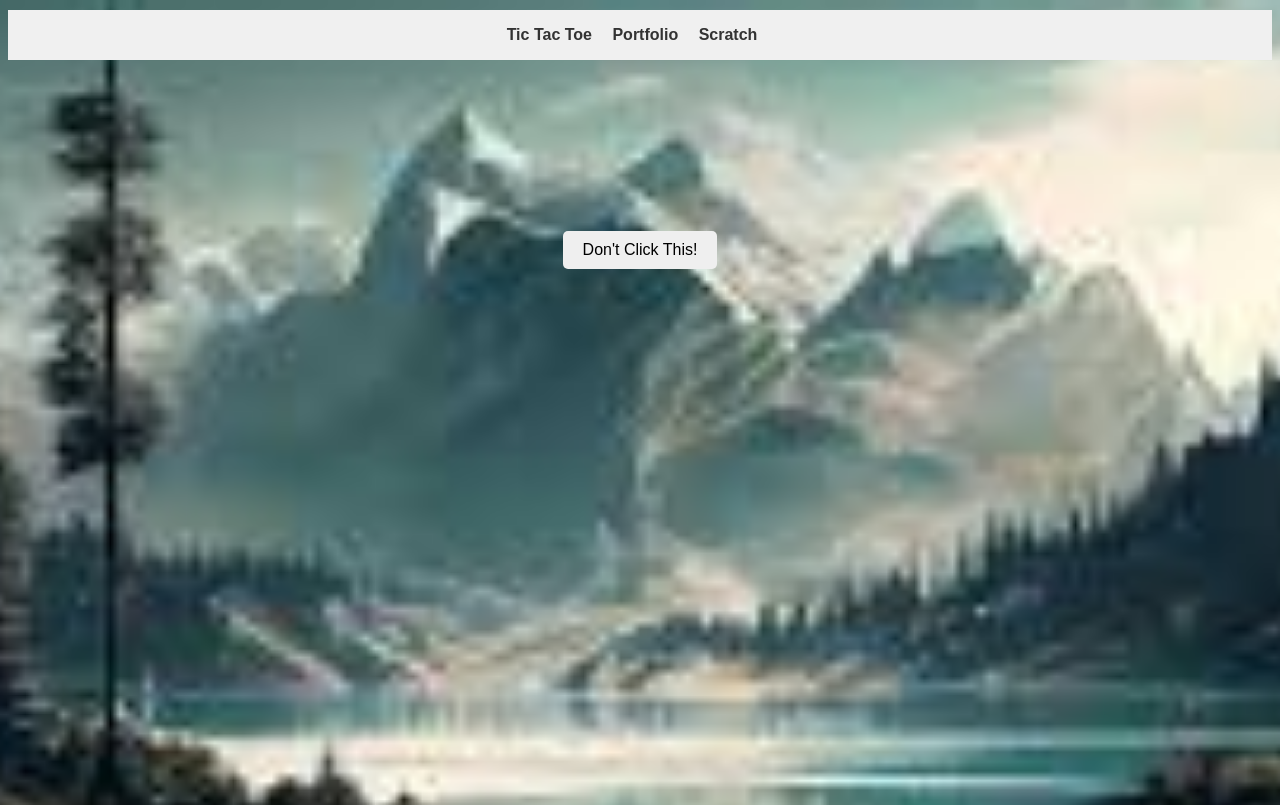
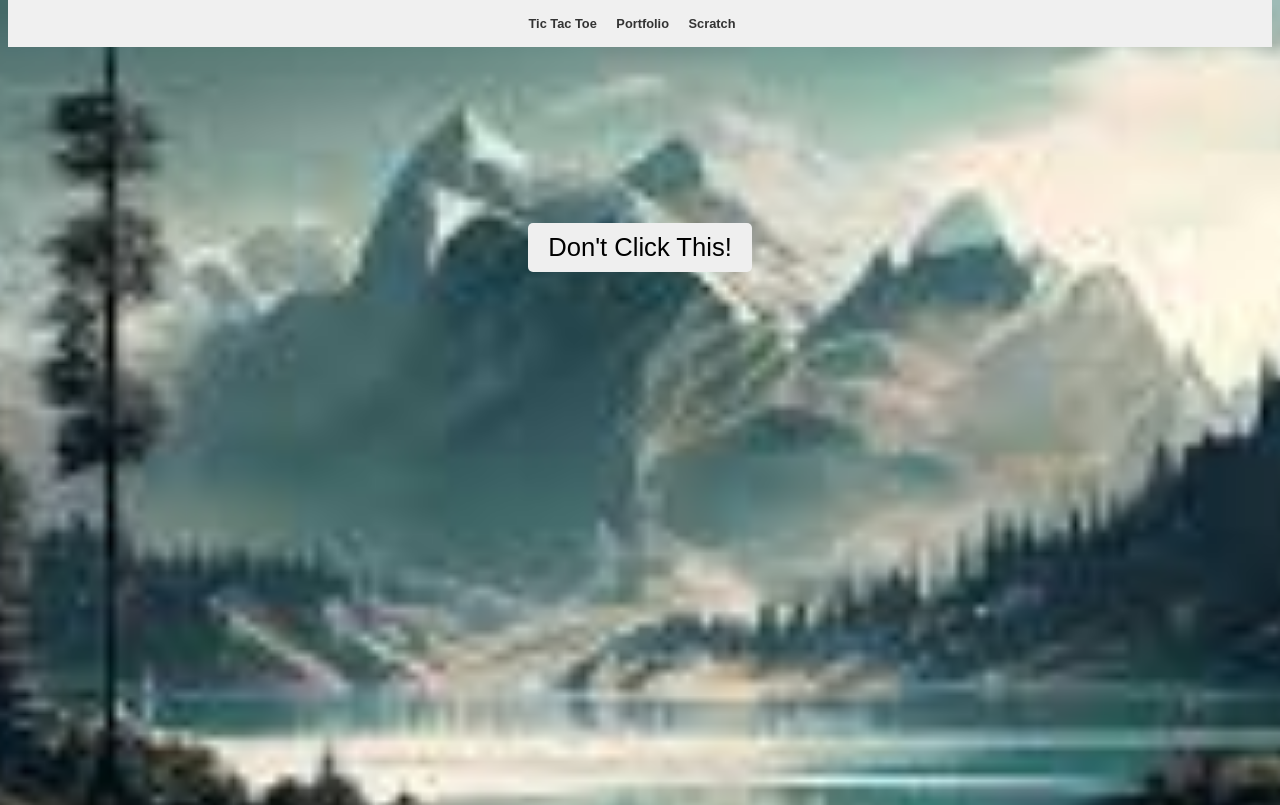
Before and after one commit to Bixer2011/TSE_Project1, a plain HTML site: page index.html in a window 1280 px wide. Shown: the top 805 px of the page. Drawn offline with Linux system fonts and the light colour scheme.

Commit message:
mobile update
homepage should be able to be sed on mobile(poco 3x nfc)

```diff
--- a/header.css
+++ b/header.css
@@ -11,8 +11,20 @@ body {
   background-color: #f0f0f0; /* Sets a light gray background */
   position: sticky;
   font-family: "Montserrat", sans-serif; /* Primary font */
-  top: 10px;
+  font-size: 1vw;
+  top: 0px;
   z-index: 100;
+  margin-top: 0px;
+  margin-left: 0px;
+  margin-right: 0px;
+}
+
+@media (min-width: 1080px) and (max-width: 1081px){
+  .header{
+    margin-left:0;
+    font-size:3rem;
+    margin-right:0;
+  }
 }
 
 .header h1 {
--- a/homepage.css
+++ b/homepage.css
@@ -17,6 +17,17 @@ body {
 .my-button {  /* Replace with your button's class or ID */
   /* Existing button styles */
 }
+@media (min-width: 1080px) and (max-width: 1081px){
+  button{
+    font-size:5vw;
+  }
+}
+
+@media (min-width: 1082px){
+  button{
+    font-size: 2vw;
+  }
+}
 
 
 /* Base styles for buttons */
@@ -25,7 +36,6 @@ button {
     padding: 10px 20px; /* Inner spacing */
     border: none; /* Remove default border */
     border-radius: 5px; /* Rounded corners */
-    font-size: 16px; /* Font size */
     cursor: pointer; /* Indicate clickable element */
     transition: all 0.2s ease-in-out; /* Smooth hover effect */
   }
```
